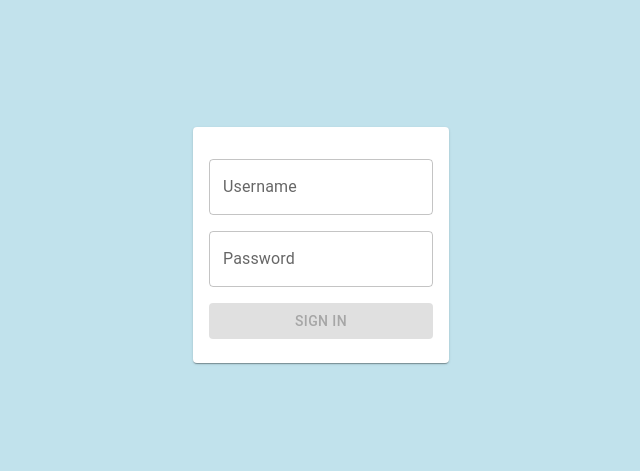
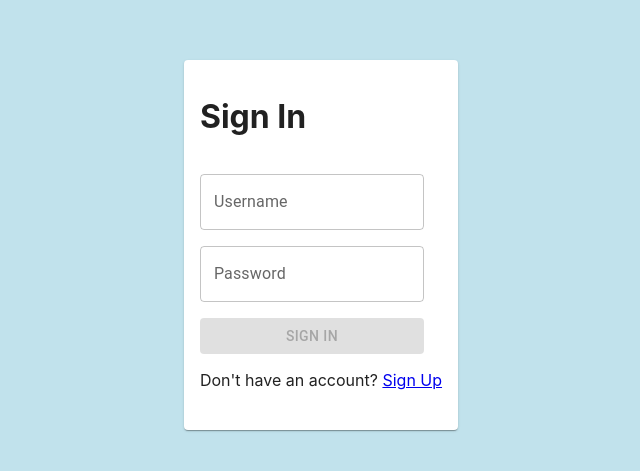
Before and after one commit to Jriggleman/react-redux-sign-in, a React (Create React App) app in the folder client/: page / in a window 1280 px wide. Shown: the part 155-626 px from the top of the page, without its empty margins (319-959 px from the left). Built offline with nearby package versions, Linux system fonts and the light colour scheme.

Commit message:
working Sign Up link

```diff
--- a/client/src/App.tsx
+++ b/client/src/App.tsx
@@ -1,8 +1,17 @@
 import './App.css';
+import { Route, BrowserRouter as Router, Routes } from 'react-router-dom';
 import SignInPage from './pages/SignInPage';
+import SignUpPage from './pages/SignUpPage';
 
 function App() {
-  return <SignInPage />;
+  return (
+    <Router>
+      <Routes>
+        <Route path='/' element={<SignInPage />} />
+        <Route path='/signup/*' element={<SignUpPage />} />
+      </Routes>
+    </Router>
+  );
 }
 
 export default App;
--- a/client/src/pages/SignInPage.tsx
+++ b/client/src/pages/SignInPage.tsx
@@ -5,6 +5,7 @@ import Card from '@mui/material/Card';
 import CardContent from '@mui/material/CardContent';
 import Box from '@mui/material/Box';
 import { styled } from '@mui/material/styles';
+import { Link } from 'react-router-dom';
 
 const StyledBox = styled(Box)(({ theme }) => ({
   background: 'rgba(173, 216, 230, 0.75)',
@@ -16,9 +17,13 @@ const SignInPage = () => {
       <Box display='flex' justifyContent='center' alignItems='center' minHeight='100vh'>
         <Card>
           <CardContent>
+            <h1>Sign In</h1>
             <UsernameInput />
             <PasswordInput />
             <SignInButton />
+            <p>
+              Don't have an account? <Link to='/signup'>Sign Up</Link>
+            </p>
           </CardContent>
         </Card>
       </Box>
--- a/client/src/pages/SignUpPage.tsx
+++ b/client/src/pages/SignUpPage.tsx
@@ -17,6 +17,7 @@ const SignUpPage = () => {
       <Box display='flex' justifyContent='center' alignItems='center' minHeight='100vh'>
         <Card>
           <CardContent>
+            <h1>Sign Up</h1>
             <UsernameInput />
             <PasswordInput />
             <EmailInput />
```
Also changed, not shown: client/src/components/SignUpLink.tsx (added, +12 -0 lines).
